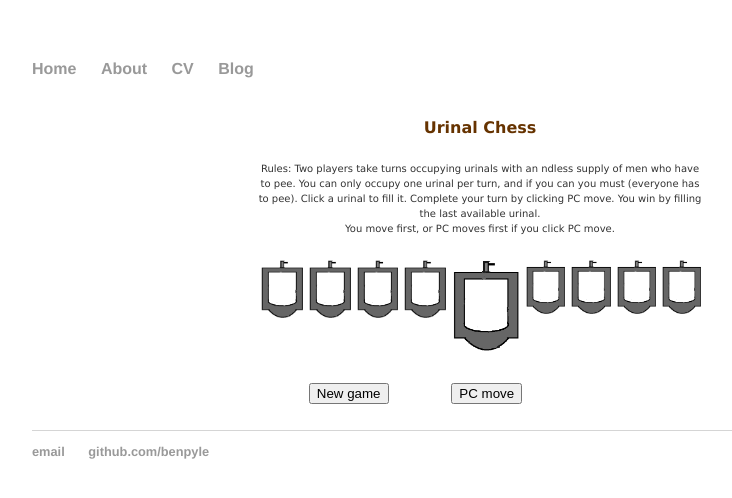
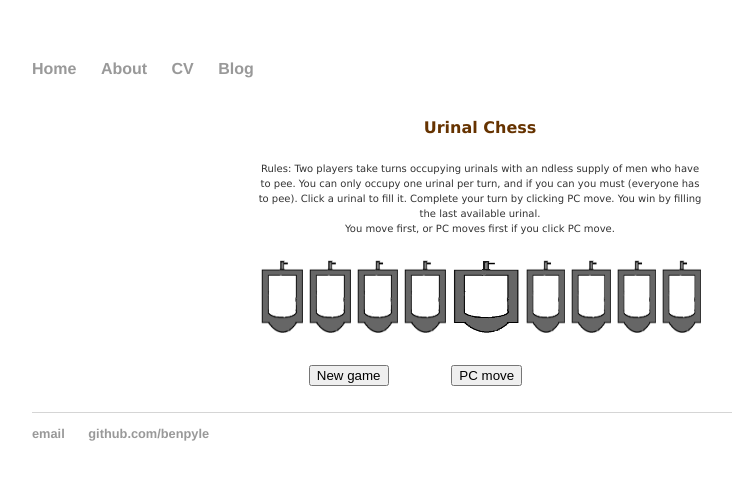
Before and after one commit to BenPyle/BenPyle.github.io, a Jekyll site: the page built from urinal_chess/index.html, in a window 1280 px wide. Shown: the top 498 px of the page, without its empty margins (160-892 px from the left). Built offline with Jekyll 4.4.1, drawn with Linux system fonts in a browser that asks for light colours.

Commit message:
Update index.html

```diff
--- a/urinal_chess/index.html
+++ b/urinal_chess/index.html
@@ -83,15 +83,15 @@
 <tr align="center" valign="top">
 <td COLSPAN="3"></td>
 <div style="position:fixed; height: 100%; width: 100%; top:0;left 0;">
-<td width="50"><img onclick="player_draught(1)" SRC="urinal.gif" style="width:100%;height:100%;"></td>
-<td width="50"><img onclick="player_draught(2)" SRC="urinal.gif" style="width:100%;height:100%;"></td>
-<td width="50"><img onclick="player_draught(3)" SRC="urinal.gif" style="width:100%;height:100%;"></td>
-<td width="50"><img onclick="player_draught(4)" SRC="urinal.gif" style="width:100%;height:100%;"></td>
-<td width="50"><img onclick="player_draught(5)" SRC="urinal.gif" style="width:100%;height:100%;"></td>
-<td width="50"><img onclick="player_draught(6)" SRC="urinal.gif" style="width:100%;height:100%;"></td>
-<td width="50"><img onclick="player_draught(7)" SRC="urinal.gif" style="width:100%;height:100%;"></td>
-<td width="50"><img onclick="player_draught(8)" SRC="urinal.gif" style="width:100%;height:100%;"></td>
-<td width="50"><img onclick="player_draught(9)" SRC="urinal.gif" style="width:100%;height:100%;"></td>
+<td width="50" height="73"><img onclick="player_draught(1)" SRC="urinal.gif" style="width:100%;height:100%;"></td>
+<td width="50" height="73"><img onclick="player_draught(2)" SRC="urinal.gif" style="width:100%;height:100%;"></td>
+<td width="50" height="73"><img onclick="player_draught(3)" SRC="urinal.gif" style="width:100%;height:100%;"></td>
+<td width="50" height="73"><img onclick="player_draught(4)" SRC="urinal.gif" style="width:100%;height:100%;"></td>
+<td width="50" height="73"><img onclick="player_draught(5)" SRC="urinal.gif" style="width:100%;height:100%;"></td>
+<td width="50" height="73"><img onclick="player_draught(6)" SRC="urinal.gif" style="width:100%;height:100%;"></td>
+<td width="50" height="73"><img onclick="player_draught(7)" SRC="urinal.gif" style="width:100%;height:100%;"></td>
+<td width="50" height="73"><img onclick="player_draught(8)" SRC="urinal.gif" style="width:100%;height:100%;"></td>
+<td width="50" height="73"><img onclick="player_draught(9)" SRC="urinal.gif" style="width:100%;height:100%;"></td>
 </div>
 <tr align="center" valign="middle">
 <td height="70" colspan="7"><input name="button2" type="button" class="button" onClick="new_game()" value="New game">
```
